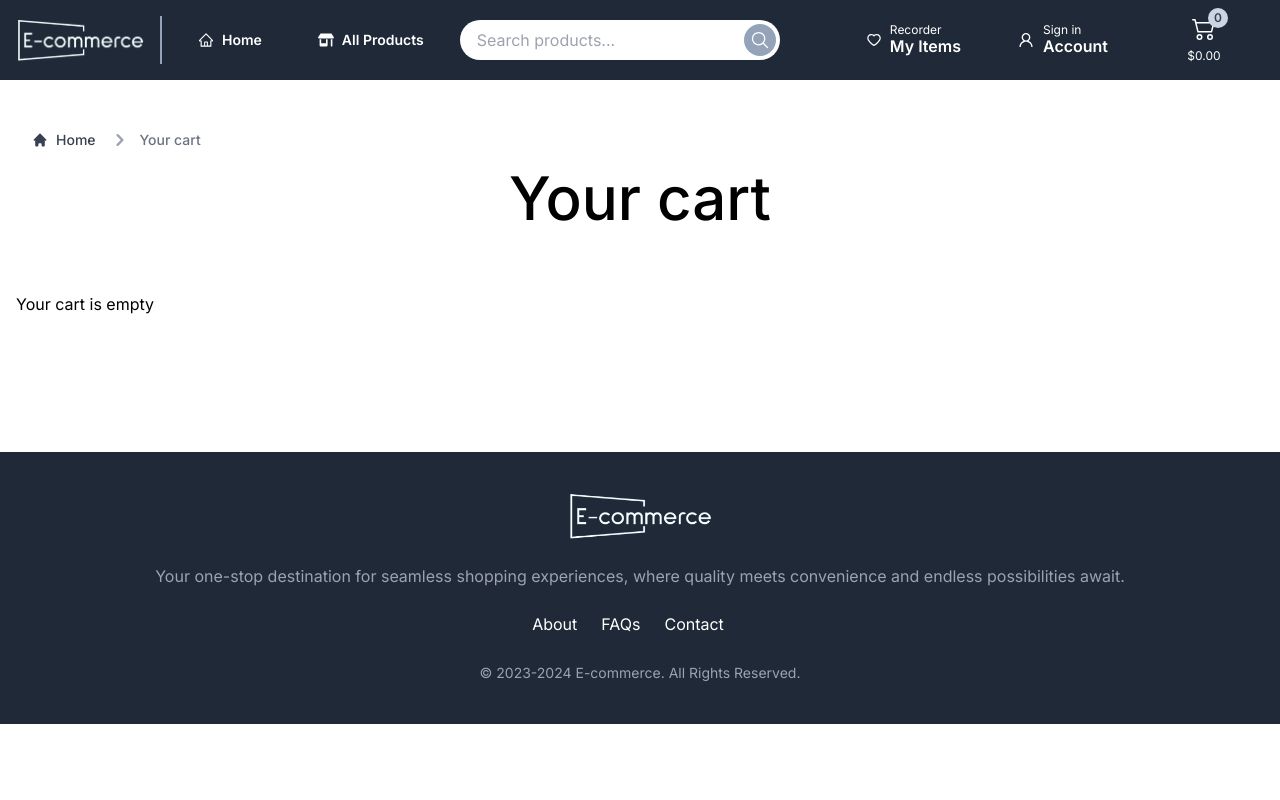
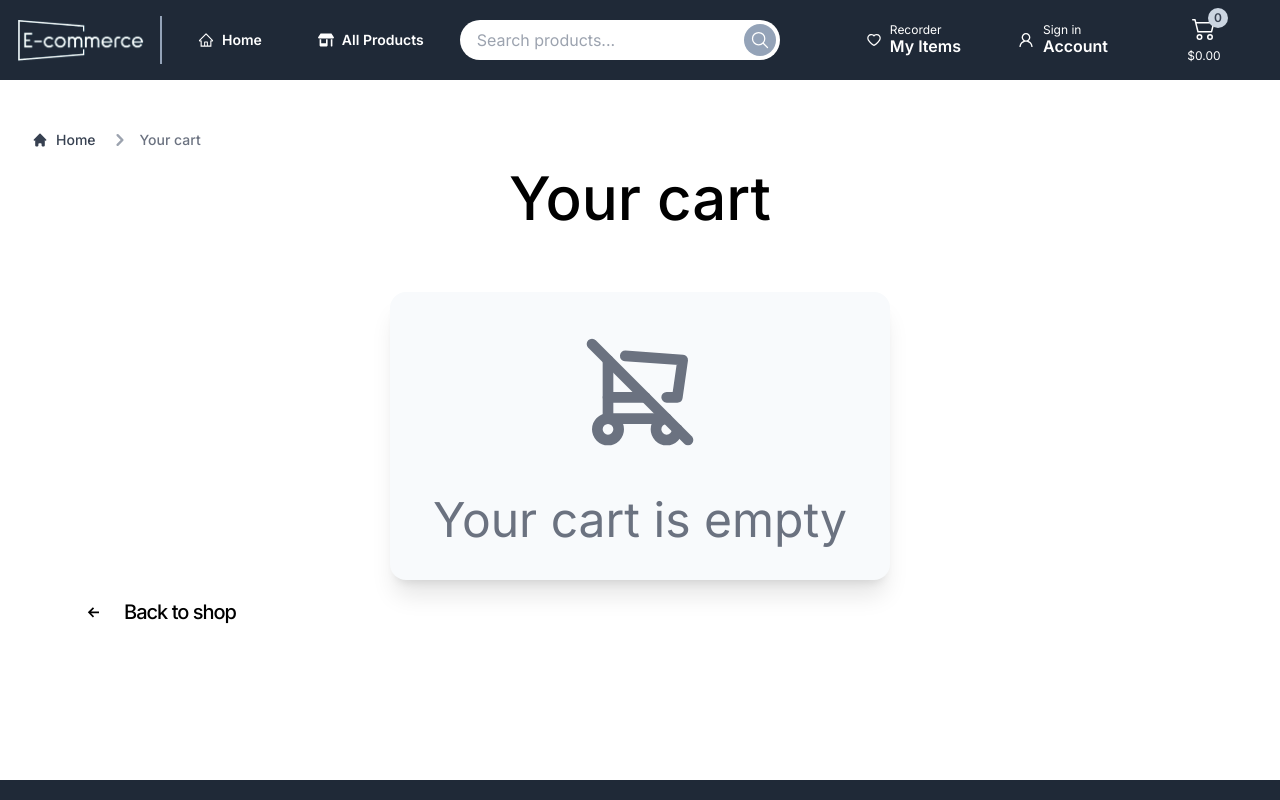
Before and after one commit to HaithemBenSlama/E-commerce-user, a Next.js app: page /Cart in a window 1280 px wide. Shown: the top 800 px of the page. Built offline with nearby package versions, Linux system fonts and the light colour scheme.

Commit message:
Adding Style to empty Cart

```diff
--- a/app/Cart/page.jsx
+++ b/app/Cart/page.jsx
@@ -6,6 +6,7 @@ import React, { useEffect, useState } from "react";
 import Orders from "./components/Orders";
 import Items from "./components/Items";
 import { GrFormPreviousLink } from "react-icons/gr";
+import { TbShoppingCartOff } from "react-icons/tb";
 
 const Cart = () => {
   const [data, setData] = useState();
@@ -45,7 +46,28 @@ const Cart = () => {
                 </div>
               </div>
             ) : (
-              <div>Your cart is empty</div>
+              <div>
+                <div class="flex items-center justify-center">
+                  <div class="flex flex-col items-center justify-center bg-slate-50 w-[500px] rounded-2xl shadow-xl h-72">
+                    <div class="text-3xl text-gray-500">
+                      <TbShoppingCartOff className="w-32 h-32" />
+                    </div>
+                    <div class="text-5xl text-gray-500 mt-10">
+                      Your cart is empty
+                    </div>
+                  </div>
+                </div>
+                <div class="md:w-72 hover:cursor-pointer">
+                  <a
+                    type="button"
+                    className="flex items-center justify-center gap-5 py-5 px-5 w-full text-xl leading-6 font-medium tracking-tighter bg-white hover:bg-gray-50 focus:ring-2 focus:ring-blue-500 focus:ring-opacity-50 rounded-xl"
+                    href="/Home"
+                  >
+                    <GrFormPreviousLink />
+                    Back to shop
+                  </a>
+                </div>
+              </div>
             )}
           </div>
         </section>
```
